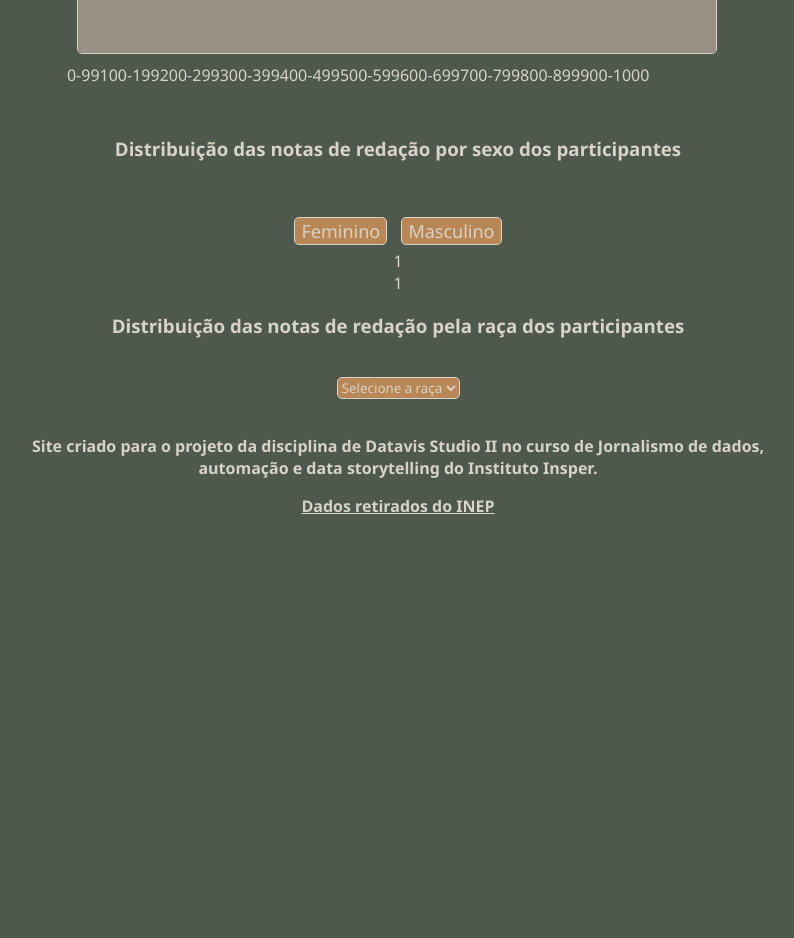
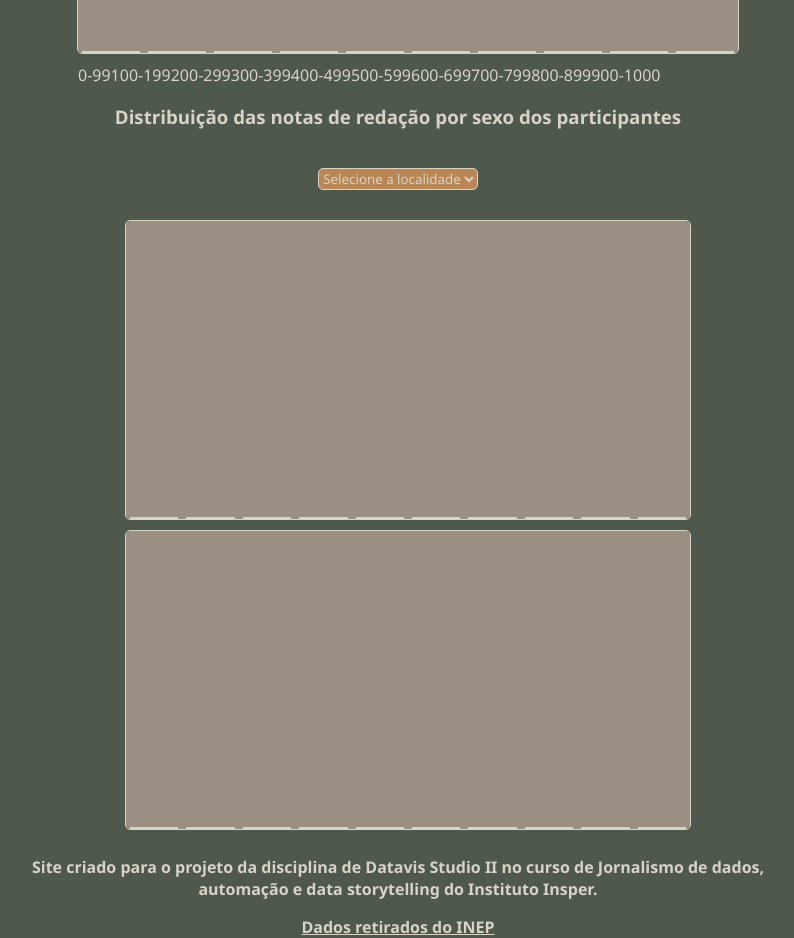
Before and after one commit to renan-cav/dados_enem_projeto_final, a plain HTML site: page index.html in a window 1280 px wide. Shown: the part 820-1758 px from the top of the page, without its empty margins (242-1036 px from the left). Before the commit the page ends 1337 px from the top, so only its background shows below. Drawn offline with Linux system fonts and the light colour scheme.

Commit message:
Cria site

```diff
--- a/app.js
+++ b/app.js
@@ -70,91 +70,65 @@ let profic = { "br" : [199, 1939, 66988, 353464, 331851, 670072, 537652, 279558,
 "df" : [1, 40, 1228, 6738, 6134, 13940, 11708, 5751, 4937, 3558]
 }
 
+let fem = { "br" : [87, 838, 29373, 191679, 197239, 407122, 328958, 177821, 164863, 125603, 20],
+"ro" : [2, 13, 402, 2237, 2337, 4185, 2927, 1245, 1032, 598, 0],
+"ac" : [0, 9, 262, 1769, 1794, 3491, 2202, 864, 634, 497, 0],
+"am" : [2, 9, 472, 3819, 3584, 10748, 6066, 2081, 1425, 726, 1],
+"rr" : [1, 4, 97, 591, 679, 1188, 782, 324, 260, 178, 0],
+"pa" : [6, 61, 2088, 12800, 14236, 27487, 18685, 8655, 7258, 5593, 2],
+"ap" : [7, 241, 1737, 1803, 3783, 2387, 860, 651, 439, 0],
+"to" : [3, 15, 366, 2450, 2461, 4481, 2996, 1417, 1255, 854, 0],
+"ma" : [5, 61, 1669, 9957, 11119, 20577, 13288, 6023, 4886, 3677, 1],
+"pi" : [5, 41, 970, 5499, 5767, 10492, 7658, 3847, 3809, 3497, 0],
+"ce" : [22, 109, 1909, 11101, 11420, 21416, 19573, 10673, 9920, 7907, 1],
+"rn" : [0, 28, 744, 4552, 4753, 9867, 7958, 4212, 3907, 3206, 0],
+"pb" : [5, 22, 988, 6433, 6342, 12703, 10495, 5457, 4994, 4095, 2],
+"pe" : [4, 52, 1870, 11246, 12206, 22862, 18259, 9960, 9289, 6823, 0],
+"al" : [3, 21, 683, 4128, 4353, 8422, 6436, 3180, 2969, 2327, 1],
+"se" : [2, 18, 560, 3191, 3312, 6150, 5174, 2903, 2909, 2723, 0],
+"ba" : [8, 125, 3433, 17860, 18603, 35045, 26224, 13379, 11862, 8578, 0],
+"mg" : [3, 41, 2481, 17802, 17244, 35554, 32365, 19280, 21140, 19719, 1],
+"es" : [2, 14, 542, 3468, 3144, 6713, 6097, 3285, 3151, 2928, 1],
+"rj" : [5, 33, 1656, 10808, 11576, 25385, 22181, 12902, 12892, 11245, 6],
+"sp" : [2, 51, 2900, 23729, 24161, 57151, 52851, 32436, 29038, 17603, 2],
+"pr" : [1, 12, 881, 7462, 7513, 17924, 14965, 8115, 6661, 3869, 0],
+"sc" : [1, 4, 400, 3834, 3386, 8149, 7667, 4265, 3960, 2356, 0],
+"rs" : [3, 13, 947, 8483, 7652, 18590, 15209, 8276, 7519, 5568, 0],
+"ms" : [0, 12, 446, 2793, 2943, 5615, 3837, 1994, 1813, 1182, 0],
+"mt" : [1, 14, 625, 3552, 3792, 6722, 4904, 2398, 2138, 1628, 0],
+"go" : [1, 28, 1167, 6594, 7439, 14155, 10713, 6149, 6161, 5264, 0],
+"df" : [0, 21, 574, 3784, 3620, 8267, 7059, 3641, 3330, 2523, 2],
+}
+
 /* Cria objeto com a distribuição das notas da redação do ENEM do país e por estado desgregadas por sexo */
-let sexo = {"br" : {"fem":[87, 838, 29373, 191679, 197239, 407122, 328958, 177821, 164863, 125603, 20],
-"masc":[112, 1101, 37615, 161785, 134612, 262950, 208694, 101737, 84977, 57742, 8]
-},
-"ro" : {"fem":[2, 13, 402, 2237, 2337, 4185, 2927, 1245, 1032, 598, 0],
- "masc":[2, 11, 470, 1717, 1410, 2.413, 1500, 638, 490, 287, 0]
-},
-"ac" : {"fem":[0, 9, 262, 1769, 1794, 3491, 2202, 864, 634, 497, 0],
- "masc":[2, 9, 427, 1480, 1228, 2090, 1372, 554, 384, 265, 0]
-},
-"am" : {"fem":[2, 9, 472, 3819, 3584, 10748, 6066, 2081, 1425, 726, 1],
- "masc":[4, 18, 464, 2659, 2904, 7385, 4296, 1321, 874, 367, 0]
-},
-"rr" : {"fem":[1, 4, 97, 591, 679, 1188, 782, 324, 260, 178, 0],
- "masc":[0, 4, 134, 513, 388, 673, 403, 166, 138, 80, 0]
-},
-"pa" : {"fem":[6, 61, 2088, 12800, 14236, 27487, 18685, 8655, 7258, 5593, 2],
- "masc":[9, 71, 2515, 10369, 8832, 16113, 11363, 5108, 4250, 3038, 0]
-},
-"ap" : {"fem":[7, 241, 1737, 1803, 3783, 2387, 860, 651, 439, 0],
- "masc":[1, 5, 314, 1541, 1295, 2466, 1498, 592, 396, 258, 0]
-},
-"to" : {"fem":[3, 15, 366, 2450, 2461, 4481, 2996, 1417, 1255, 854, 0],
- "masc":[2, 21, 522, 1852, 1496, 2528, 1588, 713, 618, 438, 0]
-},
-"ma" : {"fem":[5, 61, 1669, 9957, 11119, 20577, 13288, 6023, 4886, 3677, 1],
- "masc":[7, 51, 1911, 8111, 6731, 11745, 8076, 3443, 2897, 2187, 0]
-},
-"pi" : {"fem":[5, 41, 970, 5499, 5767, 10492, 7658, 3847, 3809, 3497, 0],
- "masc":[4, 46, 1223, 4526, 3599, 6159, 4649, 2341, 2154, 1833, 0]
-},
-"ce" : {"fem":[22, 109, 1909, 11101, 11420, 21416, 19573, 10673, 9920, 7907, 1],
- "masc":[21, 155, 2779, 10437, 8345, 15329, 13640, 7160, 6113, 4546, 1]
-},
-"rn" : {"fem":[0, 28, 744, 4552, 4753, 9867, 7958, 4212, 3907, 3206, 0],
- "masc":[4, 22, 937, 4.193, 3.289, 6997, 5727, 2910, 2347, 1784, 1]
-},
-"pb" : {"fem":[5, 22, 988, 6433, 6342, 12703, 10495, 5457, 4994, 4095, 2],
- "masc":[5, 42, 1407, 6071, 4536, 8773, 6998, 3462, 2948, 2181, 0]
-},
-"pe" : {"fem":[4, 52, 1870, 11246, 12206, 22862, 18259, 9960, 9289, 6823, 0],
- "masc":[11, 88, 2478, 9785, 8472, 15213, 11912, 5687, 4777, 3250, 1]
-},
-"al" : {"fem":[3, 21, 683, 4128, 4353, 8422, 6436, 3180, 2969, 2327, 1],
- "masc":[4,26, 780, 3499, 2831, 5426, 4143, 1780, 1448, 1041, 1]
-},
-"se" : {"fem":[2, 18, 560, 3191, 3312, 6150, 5174, 2903, 2909, 2723, 0],
- "masc":[2, 12, 572, 2515, 2021, 3914, 3354, 1780, 1704, 1329, 1]
-},
-"ba" : {"fem":[8, 125, 3433, 17860, 18603, 35045, 26224, 13379, 11862, 8578, 0],
- "masc":[11, 128, 3729, 12952, 10378, 19211, 14915, 7148, 5658, 3655, 2]
-},
-"mg" : {"fem":[3, 41, 2481, 17802, 17244, 35554, 32365, 19280, 21140, 19719, 1],
- "masc":[6, 78, 3218, 14036, 11434, 22371, 20151, 11077, 10766, 8187, 0]
-},
-"es" : {"fem":[2, 14, 542, 3468, 3144, 6713, 6097, 3285, 3151, 2928, 1],
- "masc":[1, 26, 725, 2870, 2219, 4404, 3860, 1892, 1769, 1300, 0]
-},
-"rj" : {"fem":[5, 33, 1656, 10808, 11576, 25385, 22181, 12902, 12892, 11245, 6],
- "masc":[1, 36, 1894, 9144, 8311, 17380, 14969, 7891, 6503, 4649, 1]
-},
-"sp" : {"fem":[2, 51, 2900, 23729, 24161, 57151, 52851, 32436, 29038, 17603, 2],
- "masc":[5, 73, 4211, 22278, 19304, 41323, 35289, 18092, 14109, 7591, 0]
-},
-"pr" : {"fem":[1, 12, 881, 7462, 7513, 17924, 14965, 8115, 6661, 3869, 0],
- "masc":[2, 28, 1358, 6822, 5899, 11978, 9221, 4097, 2976, 1556, 0]
-},
-"sc" : {"fem":[1, 4, 400, 3834, 3386, 8149, 7667, 4265, 3960, 2356, 0],
- "masc":[1, 6, 625, 3385, 2540, 5410, 4357, 2049, 1609, 940, 0]
-},
-"rs" : {"fem":[3, 13, 947, 8483, 7652, 18590, 15209, 8276, 7519, 5568, 0],
- "masc":[0, 29, 1358, 7252, 5363, 11968, 8842, 4041, 3256, 2236, 0]
-},
-"ms" : {"fem":[0, 12, 446, 2793, 2943, 5615, 3837, 1994, 1813, 1182, 0],
- "masc":[0, 13, 582, 2420 , 2012, 3453, 2416, 1087, 894, 520, 0]
-},
-"mt" : {"fem":[1, 14, 625, 3552, 3792, 6722, 4904, 2398, 2138, 1628, 0],
- "masc":[2, 22, 784, 2803, 2308, 3973, 2875, 1251, 1097, 720, 0]
-},
-"go" : {"fem":[1, 28, 1167, 6594, 7439, 14155, 10713, 6149, 6161, 5264, 0],
- "masc":[4, 62, 1544, 5601, 4953, 8582, 6631, 3347, 3195, 2469, 0]
-},
-"df" : {"fem":[0, 21, 574, 3784, 3620, 8267, 7059, 3641, 3330, 2523, 2],
- "masc":[1, 19, 654, 2954, 2514, 5673, 4649, 2110, 1607, 1035, 0]
-}
+let masc = {"br" : [112, 1101, 37615, 161785, 134612, 262950, 208694, 101737, 84977, 57742, 8],
+"ro" : [2, 11, 470, 1717, 1410, 2.413, 1500, 638, 490, 287, 0],
+"ac" : [2, 9, 427, 1480, 1228, 2090, 1372, 554, 384, 265, 0],
+"am" : [4, 18, 464, 2659, 2904, 7385, 4296, 1321, 874, 367, 0],
+"rr" : [0, 4, 134, 513, 388, 673, 403, 166, 138, 80, 0],
+"pa" : [9, 71, 2515, 10369, 8832, 16113, 11363, 5108, 4250, 3038, 0],
+"ap" : [1, 5, 314, 1541, 1295, 2466, 1498, 592, 396, 258, 0],
+"to" : [2, 21, 522, 1852, 1496, 2528, 1588, 713, 618, 438, 0],
+"ma" : [7, 51, 1911, 8111, 6731, 11745, 8076, 3443, 2897, 2187, 0],
+"pi" : [4, 46, 1223, 4526, 3599, 6159, 4649, 2341, 2154, 1833, 0],
+"ce" : [21, 155, 2779, 10437, 8345, 15329, 13640, 7160, 6113, 4546, 1],
+"rn" : [4, 22, 937, 4.193, 3.289, 6997, 5727, 2910, 2347, 1784, 1],
+"pb" : [5, 42, 1407, 6071, 4536, 8773, 6998, 3462, 2948, 2181, 0],
+"pe" : [11, 88, 2478, 9785, 8472, 15213, 11912, 5687, 4777, 3250, 1],
+"al" : [4,26, 780, 3499, 2831, 5426, 4143, 1780, 1448, 1041, 1],
+"se" : [2, 12, 572, 2515, 2021, 3914, 3354, 1780, 1704, 1329, 1],
+"ba" : [11, 128, 3729, 12952, 10378, 19211, 14915, 7148, 5658, 3655, 2],
+"mg" : [6, 78, 3218, 14036, 11434, 22371, 20151, 11077, 10766, 8187, 0],
+"es" : [1, 26, 725, 2870, 2219, 4404, 3860, 1892, 1769, 1300, 0],
+"rj" : [1, 36, 1894, 9144, 8311, 17380, 14969, 7891, 6503, 4649, 1],
+"sp" : [5, 73, 4211, 22278, 19304, 41323, 35289, 18092, 14109, 7591, 0],
+"pr" : [2, 28, 1358, 6822, 5899, 11978, 9221, 4097, 2976, 1556, 0],
+"sc" : [1, 6, 625, 3385, 2540, 5410, 4357, 2049, 1609, 940, 0],
+"rs" : [0, 29, 1358, 7252, 5363, 11968, 8842, 4041, 3256, 2236, 0],
+"ms" : [0, 13, 582, 2420 , 2012, 3453, 2416, 1087, 894, 520, 0],
+"mt" : [2, 22, 784, 2803, 2308, 3973, 2875, 1251, 1097, 720, 0],
+"go" : [4, 62, 1544, 5601, 4953, 8582, 6631, 3347, 3195, 2469, 0],
+"df" : [1, 19, 654, 2954, 2514, 5673, 4649, 2110, 1607, 1035, 0]
 }
 
 /* Cria objeto com a distribuição das notas da redação do ENEM do país e por estado desgregadas por raça */
@@ -356,7 +330,6 @@ let raca = {"br" : {"nd":[4, 52, 1411, 6644, 6350, 12294, 10187, 5468, 4957, 398
 }
 }
 
-
 /* Cria a função par aleatorizar as frases mostradas no HTML */
 function aleat(fatos){
   let max = fatos.length
@@ -397,9 +370,8 @@ let mostrarProfic = document.querySelector('.barras > div')
 /* Cria função para pegar os valores da propriedade javascript e mostrá-los em um histograma na página HTML */
 function mostraProfic(){
   let localProfic = seletorProfic.value
-  let numeros = profic [localProfic]
-  let graphProfic = document.querySelector('.barras > div')
-  graphProfic.textContent = numeros
+  let listaProfic = profic [localProfic]
+  let graphProfic = document.querySelectorAll('.barras > div')
 
   let indice = 0
 
@@ -412,7 +384,7 @@ function mostraProfic(){
   }
 
   /* Loop para alterar o tamanho das barras de acordo com o local escolhido */
-  for (let numero of numeros){
+  for (let numero of listaProfic){
 
     /* Cria variável para criar a altura padronizada das barras no histograma */
     let altura = numero / divisor
@@ -426,10 +398,96 @@ function mostraProfic(){
     graphProfic[indice].style.height = altura + 'px'
 
     /* Muda o texto do HTML para inserir valores dentro das barras do histograma */
-    graphProfic[indice].textContent = numero
+    graphProfic[indice].innerHTML = '<span>' + numero + '<span>'
 
     indice++
   }
 }
 
+/* Cria o evento que escuta a troca de estado no select */
 seletorProfic.addEventListener('change', mostraProfic)
+
+let seletorFem = document.getElementById('sexoPart')
+let mostrarFem = document.querySelectorAll('.barrasFem > div')
+
+function mostraFem(){
+
+  let localFem = seletorFem.value
+  let listaFem = fem[localFem]
+  let graphFem = document.querySelectorAll('.barrasFem > div')
+
+  let indice = 0
+
+  /* Cria divisor para padronizar histograma */
+  let divisor = 3000
+
+  /* Cria condição para que as barras dos estados não fiquem pequenas no histograma */
+  if (localFem != 'br'){
+    divisor = 400
+  }
+
+  /* Loop para alterar o tamanho das barras de acordo com o local escolhido */
+  for (let numero of listaFem){
+
+    /* Cria variável para criar a altura padronizada das barras no histograma */
+    let altura = numero / divisor
+
+    /* Condição para que as barras do histograma tenham um tamanho mínimo */
+    if(altura < 1){
+      altura = 4
+    }
+
+    /* Muda o CSS para que as barras mudem de tamanho */
+    graphFem[indice].style.height = altura + 'px'
+
+    /* Muda o texto do HTML para inserir valores dentro das barras do histograma */
+    graphFem[indice].innerHTML = '<span>' + numero + '<span>'
+
+    indice++
+  }
+}
+
+seletorFem.addEventListener('change', mostraFem)
+
+
+let seletorMasc = document.getElementById('sexoPart')
+let mostrarMasc = document.querySelectorAll('.barrasMasc > div')
+
+function mostraMasc(){
+
+  let localMasc = seletorMasc.value
+  let listaMasc = masc[localMasc]
+  let graphMasc = document.querySelectorAll('.barrasMasc > div')
+
+  let indice = 0
+
+  /* Cria divisor para padronizar histograma */
+  let divisor = 3000
+
+  /* Cria condição para que as barras dos estados não fiquem pequenas no histograma */
+  if (localMasc != 'br'){
+    divisor = 400
+  }
+
+  /* Loop para alterar o tamanho das barras de acordo com o local escolhido */
+  for (let numero of listaMasc){
+
+    /* Cria variável para criar a altura padronizada das barras no histograma */
+    let altura = numero / divisor
+
+    /* Condição para que as barras do histograma tenham um tamanho mínimo */
+    if(altura < 1){
+      altura = 4
+    }
+
+    /* Muda o CSS para que as barras mudem de tamanho */
+    graphMasc[indice].style.height = altura + 'px'
+
+    /* Muda o texto do HTML para inserir valores dentro das barras do histograma */
+    graphMasc[indice].innerHTML = '<span>' + numero + '<span>'
+
+    indice++
+  }
+}
+
+seletorMasc.addEventListener('change', mostraMasc)
--- a/index.html
+++ b/index.html
@@ -112,14 +112,41 @@
             <div class="9">900-1000</div>
         </div>
     </section>
+    <section>
         <p><h3>Distribuição das notas de redação por sexo dos participantes</h3></p>
-    <section class="sexo">
-        <button class="fem">Feminino</button>
-        <button class="masc">Masculino</button>
-        <div>
+        <select id="sexoPart">
+            <option>Selecione a localidade</option>
+            <option value="br">Brasil</option>
+            <option value="ac">Acre</option>
+            <option value="al">Alagoas</option>
+            <option value="am">Amazonas</option>
+            <option value="ap">Amapá</option>
+            <option value="ba">Bahia</option>
+            <option value="ce">Ceará</option>
+            <option value="df">Distrito Federal</option>
+            <option value="es">Espírito Santo</option>
+            <option value="go">Goiás</option>
+            <option value="ma">Maranhão</option>
+            <option value="mg">Minas Gerais</option>
+            <option value="ms">Mato Grosso do Sul</option>
+            <option value="mt">Mato Grosso</option>
+            <option value="pa">Pará</option>
+            <option value="pb">Paraíba</option>
+            <option value="pe">Pernambuco</option>
+            <option value="pi">Piauí</option>
+            <option value="pr">Paraná</option>
+            <option value="rj">Rio de Janeiro</option>
+            <option value="rn">Rio Grande do Norte</option>
+            <option value="ro">Rondônia</option>
+            <option value="rr">Roraima</option>
+            <option value="rs">Rio Grande do Sul</option>
+            <option value="sc">Santa Catarina</option>
+            <option value="se">Sergipe</option>
+            <option value="sp">São Paulo</option>
+            <option value="to">Tocantins</option>
+        </select>
         <div class="femHist">
-            1
-            <div class="barras">
+            <div class="barrasFem">
                 <div></div>
                 <div></div>
                 <div></div>
@@ -132,10 +159,9 @@
                 <div></div>
             </div>
         </div>
-        <div>
+
         <div class="mascHist">
-                1
-                <div class="barras">
+            <div class="barrasMasc">
                 <div></div>
                 <div></div>
                 <div></div>
@@ -149,18 +175,6 @@
             </div>
         </div>
     </section>
-    <section>
-        <p><h3>Distribuição das notas de redação pela raça dos participantes</h3></p>
-        <select id="raca">
-            <option>Selecione a raça</option>
-            <option value="nd">Não Declarado</option>
-            <option value="branca">Branca</option>
-            <option value="preta">Preta</option>
-            <option value="parda">Parda</option>
-            <option value="amarela">Amarela</option>
-            <option value="indigena">Indígena</option>
-        </select>
-    </section>
 </main>
 <footer>
     <p>Site criado para o projeto da disciplina de Datavis Studio II no curso de Jornalismo de dados, automação e data storytelling do Instituto Insper.</p>
--- a/style.css
+++ b/style.css
@@ -69,12 +69,29 @@ li{
     font-weight: bold;
 }
 
-.hist{
+.hist {
     border: 1px solid #D7D3C7;
     margin: 10px;
     border-radius: 5px;
     width:100%;
-    max-width: 50vw;
+    height: 300px;
+    background-color: #4F584D;
+}
+
+.femHist{
+    border: 1px solid #D7D3C7;
+    margin: 10px;
+    border-radius: 5px;
+    width:100%;
+    height: 300px;
+    background-color: #4F584D;
+}
+
+.mascHist{
+    border: 1px solid #D7D3C7;
+    margin: 10px;
+    border-radius: 5px;
+    width:100%;
     height: 300px;
     background-color: #4F584D;
 }
@@ -88,12 +105,76 @@ li{
     background-color: #998F84;
 }
 
+.barras > div{
+    width: 10%;
+    display: flex;
+    justify-content: center;
+    align-items: flex-start;
+    width: calc(10% - 8px);
+    margin: 0 4px;
+    border: 1px solid #D7D3C7;
+    background: #B98656 ;
+}
+
+.barras span{
+    transform: translateY(-100%)
+}
+
+.barrasFem{
+    display: flex;
+    flex-direction: row;
+    align-items: flex-end;
+    width: 100%;
+    height: 100%;
+    background-color: #998F84;
+}
+
+.barrasFem > div{
+    width: 10%;
+    display: flex;
+    justify-content: center;
+    align-items: flex-start;
+    width: calc(10% - 8px);
+    margin: 0 4px;
+    border: 1px solid #D7D3C7;
+    background: #B98656 ;
+}
+
+.barrasFem span{
+    transform: translateY(-100%)
+}
+
+.barrasMasc{
+    display: flex;
+    flex-direction: row;
+    align-items: flex-end;
+    width: 100%;
+    height: 100%;
+    background-color: #998F84;
+}
+
+.barrasMasc > div{
+    width: 10%;
+    display: flex;
+    justify-content: center;
+    align-items: flex-start;
+    width: calc(10% - 8px);
+    margin: 0 4px;
+    border: 1px solid #D7D3C7;
+    background: #B98656 ;
+}
+
+.barrasMasc span{
+    transform: translateY(-100%)
+}
+
+
 .rotulo{
+    margin:auto;
     display: flex;
     flex-direction: row;
     align-items:center;
     font-size:medium;
-    text-align: justify;
     max-width: 50vw;
 }
 
```
Lines whose indentation alone changed are shown as unchanged.
